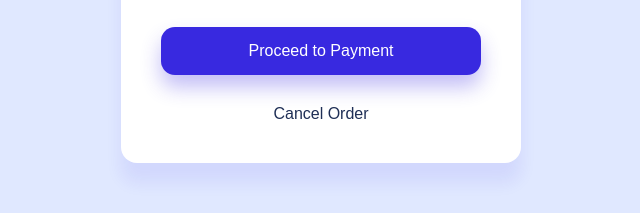
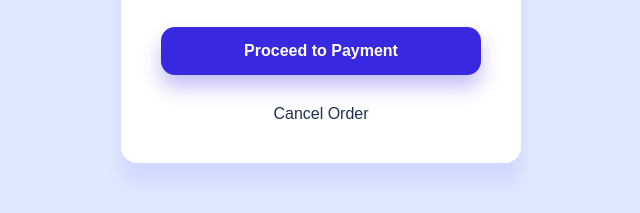
Before and after one commit to rajibul-dev/frontend-mentor-order-summery-component, a plain HTML site: page index.html in a window 1280 px wide. Shown: the part 551-764 px from the top of the page, 319-959 px from the left. Drawn offline with Linux system fonts and the light colour scheme.

Commit message:
second commit

```diff
--- a/style.css
+++ b/style.css
@@ -156,6 +156,7 @@ a {
 }
 
 .btn {
+  font-weight: var(--btn-weight);
   display: block;
   background-color: var(--blue-primary-btn);
   font-size: var(--p-size);
```
